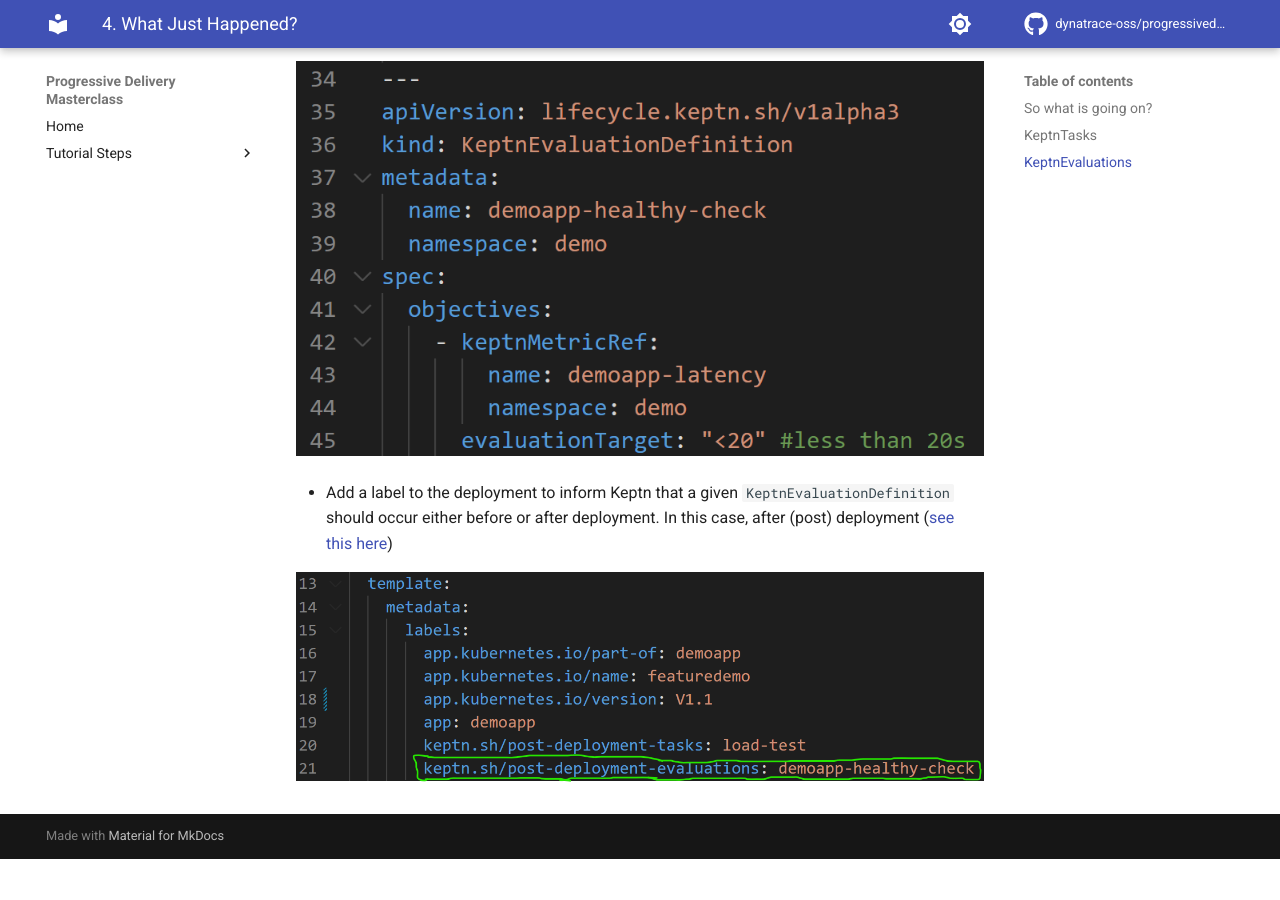
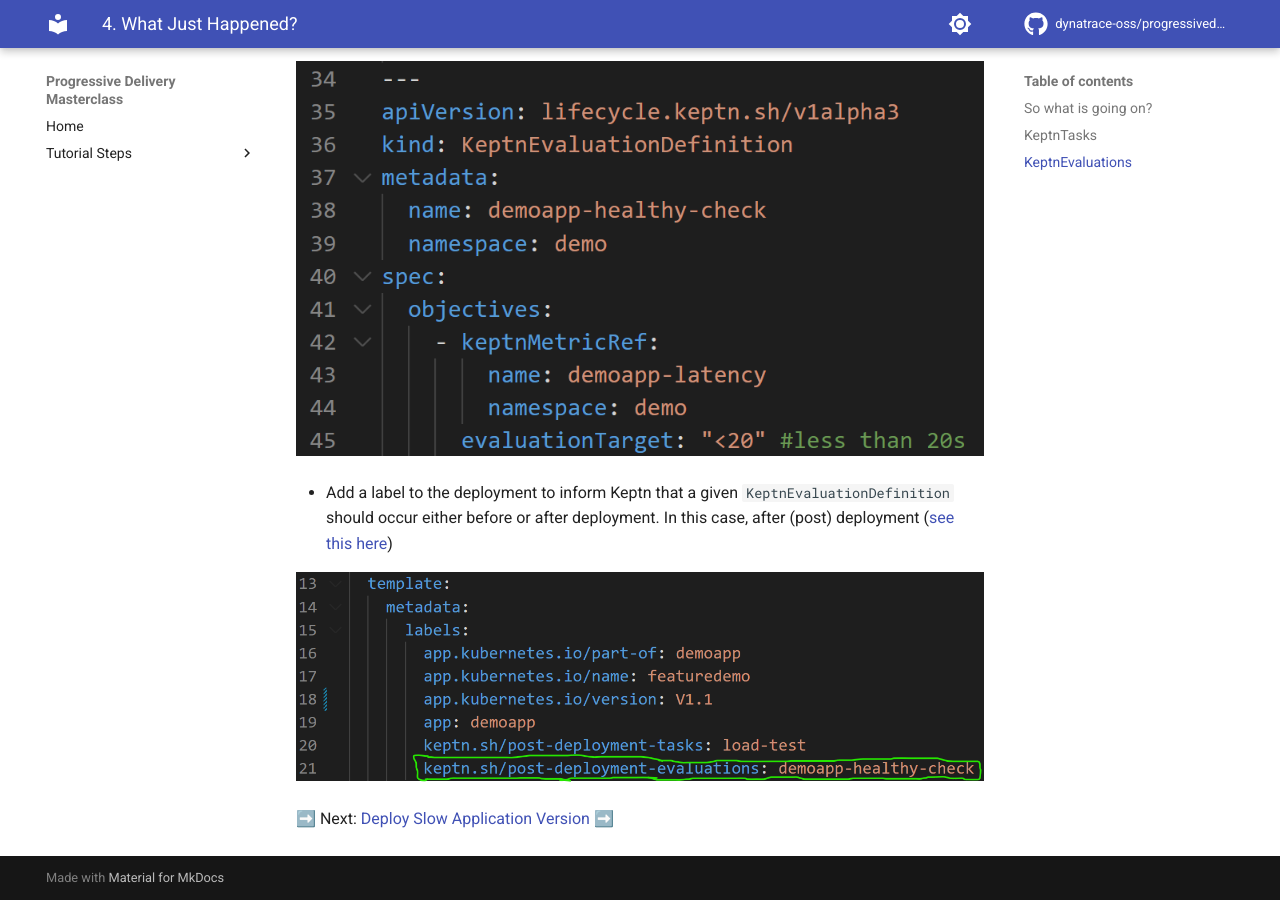
Before and after one commit to dynatrace-oss/progressiveDelivery-masterclass, an MkDocs documentation site: the page built from docs/4-explainer.md, in a window 1280 px wide and 900 px high, scrolled down 3794 px. Built offline with MkDocs 1.6.1 and Material for MkDocs 9.7.7, drawn with Linux system fonts in a browser that asks for light colours; comment, search, counter and statistics services are not loaded; before the commit the page ends 4653 px from its top, so only the background shows below that.

Commit message:
update 4.

```diff
--- a/docs/4-explainer.md
+++ b/docs/4-explainer.md
@@ -83,3 +83,5 @@
 * Add a label to the deployment to inform Keptn that a given `KeptnEvaluationDefinition` should occur either before or after deployment. In this case, after (post) deployment ([see this here](https://github.com/dynatrace-oss/progressiveDelivery-masterclass/blob/main/gitops/manifests/demo-application/deployment.yaml#L21))
 
 ![keptn evaluation label](assets/keptn-eval-label.png)
+
+➡️ Next: [Deploy Slow Application Version](5-deploy-slow-version.md) ➡️
```
